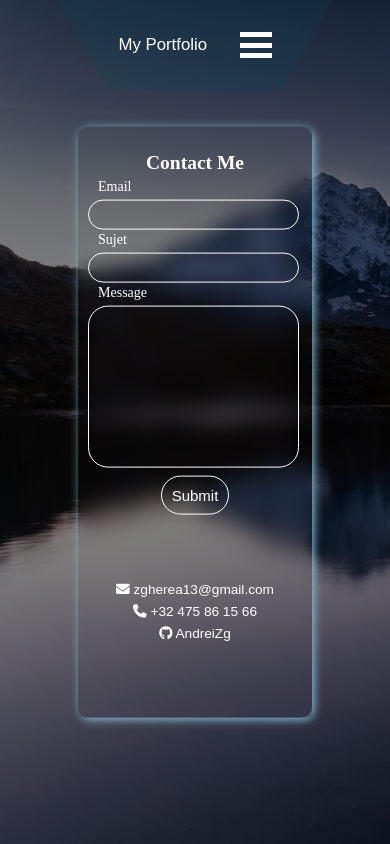
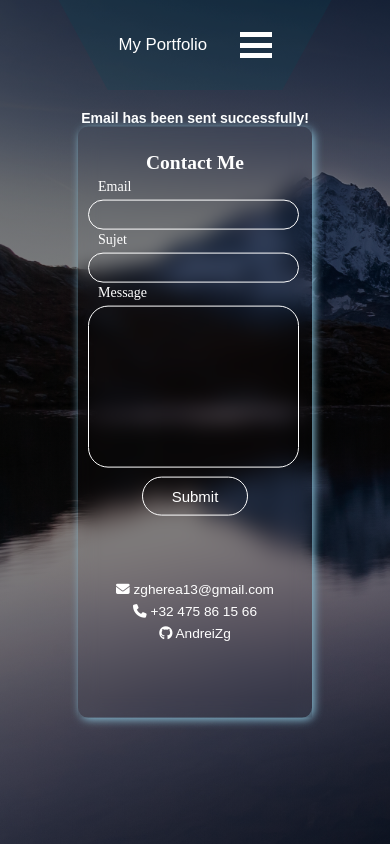
Before and after one commit to AndreiZg/My-Portfolio, a Python web app: template templates/contact.html in a window 390 px wide. Run offline with Jinja, Linux system fonts and the light colour scheme; the template is opened without the code that fills it, so the values that code supplies are empty.

```diff
--- a/templates/contact.css
+++ b/templates/contact.css
@@ -102,6 +102,22 @@ nav a {
 .burger-button.open .bar:nth-child(3) {
     transform: translateY(-12px) rotate(-45deg);
 }
+
+/* Main */
+
+.message1{
+    position: relative;
+    color: white;
+    width: max-content;
+    margin: auto;
+    margin-top: 40px;
+}
+
+.message1 h2{
+    font-size: 2.2vw;
+    font-family: sans-serif;
+}
+
 .container {
     position: absolute;
     top: 50%;
@@ -172,19 +188,21 @@ nav a {
 
 .submit{
     position: relative;
-    width: 50px;
+    width: max-content;
     margin: auto;
-    top: 15px;
+    top: 5px;
 }
 
-.submit a{
+.submit button{
     border: 1px solid white;
+    background-color: transparent;
     color: white;
     border-radius: 30px;
-    width: 150px;
+    width: 9vw;
     padding: 10px;
-    font-size: 20px;
+    font-size: 16px;
     font-family: sans-serif;
+    cursor: pointer;
 }
 
 .right-side{
@@ -238,6 +256,16 @@ nav a {
         align-items: center;
         gap: 4rem;
         font-size: 17px;
+    }
+
+    .message1{
+        color: white;
+        text-align: center;
+        margin-top: 50px;
+    }
+
+    .message1 h2{
+        font-size: 2.4vw;
     }
 }
 
@@ -307,6 +335,10 @@ nav a {
         color: white;
     }
 
+    .message1{
+        margin-top: 20px;
+    }
+
     .container{
         height: 70%;
     }
@@ -336,14 +368,16 @@ nav a {
         position: relative;
         width: max-content;
         margin: auto;
-        top: 15px;
+        top: 5px;
     }
 
-    .submit a{
+    .submit button{
         border: 1px solid white;
         color: white;
+        background-color: transparent;
         border-radius: 20px;
         padding: 10px;
+        width: 15vw;
         font-size: 15px;
     }
 
@@ -401,6 +435,14 @@ nav a {
     .right-side li{
         font-size: 3.5vw;
     }
+
+    .submit button{
+        width: 18vw;
+    }
+
+    .message1 h2{
+        font-size: 2.8vw;
+    }
 }
 
 @media (max-width: 510px) {
@@ -418,6 +460,14 @@ nav a {
         right: 60px;
         height: 26px;
         width: 32px;
+    }
+
+    .submit button{
+        width: 22vw;
+    }
+
+    .message1 h2{
+        font-size: 3.6vw;
     }
 
 @media (max-width: 420px){
@@ -450,4 +500,8 @@ nav a {
     .elements{
         margin-top: 20px;
     }
+
+    .submit button{
+        width: 27vw;
+    }
 }}
--- a/templates/contact.html
+++ b/templates/contact.html
@@ -39,6 +39,9 @@
             </ul>
         </div>
     </header>
+    <div class="message1">
+        <h2>Email has been sent successfully!</h2>
+    </div>
     <main>
         <div class="container">
             <div class="title">
@@ -59,7 +62,7 @@
                         <textarea cols="30" rows="10"></textarea>
                     </div>
                     <div class="submit">
-                        <a href="#">Submit</a>
+                        <button>Submit</button>
                     </div>
                 </div>
                 <div class="right-side">
```
